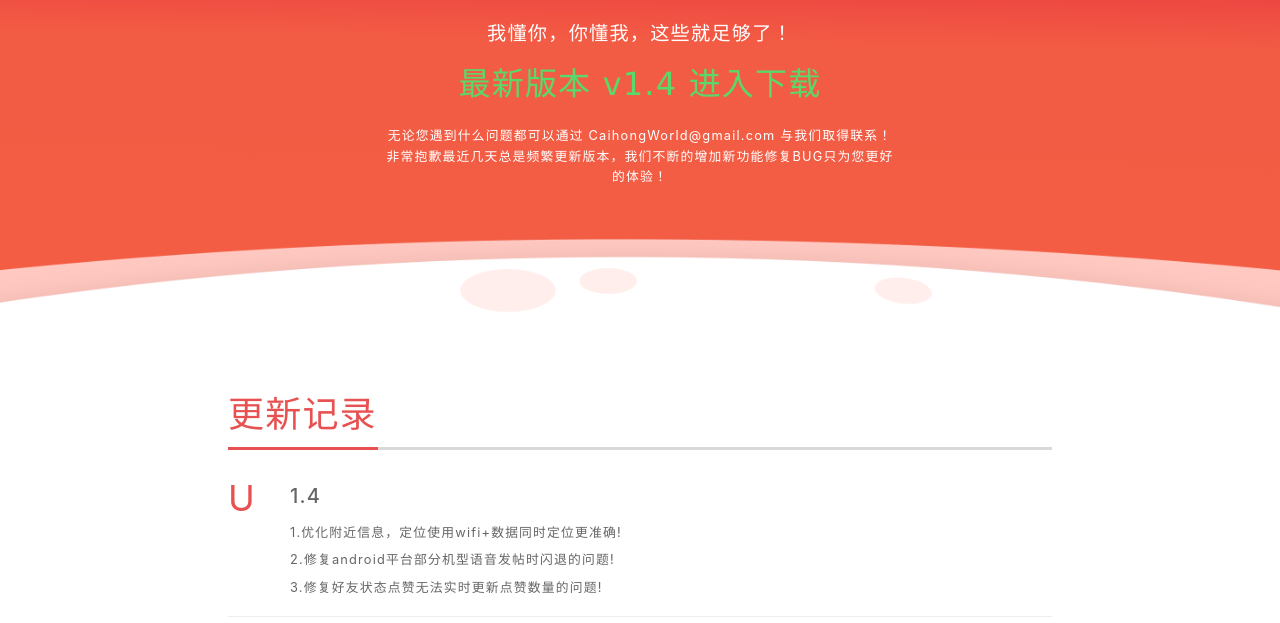
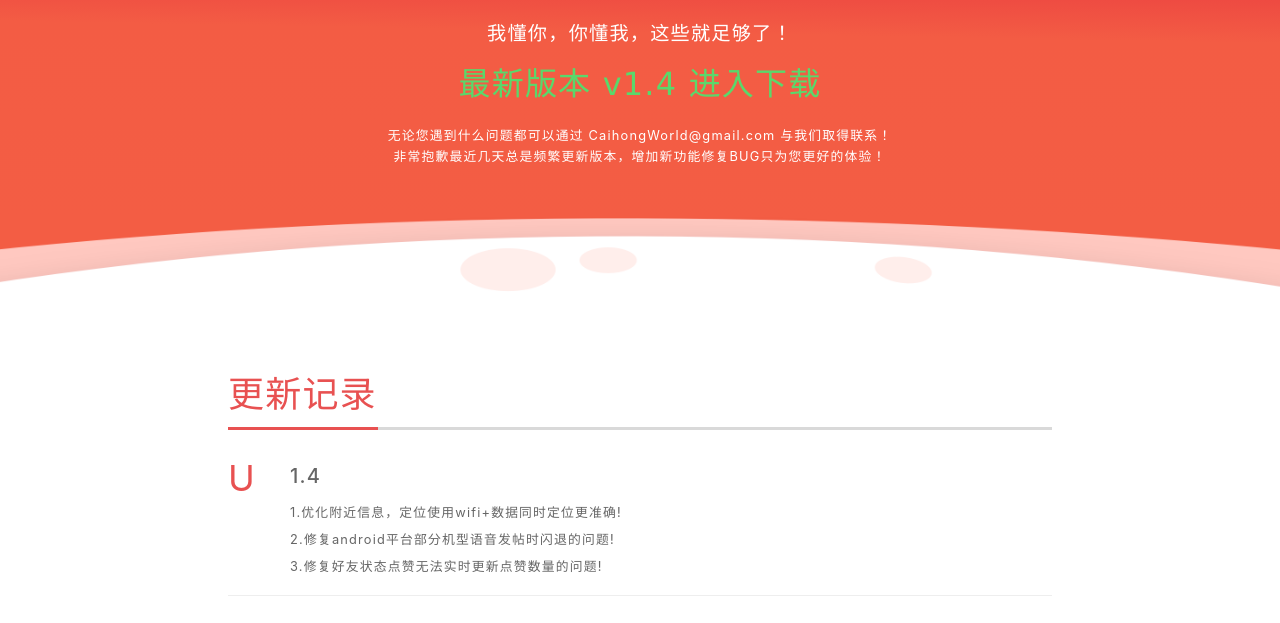
Before and after one commit to Potala8050/WEB-82501010, a plain HTML site: page docs/index.html in a window 1280 px wide. Shown: the part 145-768 px from the top of the page. Drawn offline with Linux system fonts and the light colour scheme; a script that the page names is missing.

Commit message:
docs\index.html

```diff
--- a/docs/index.html
+++ b/docs/index.html
@@ -399,7 +399,7 @@
                 -->
 				<br />
                 <p>无论您遇到什么问题都可以通过 CaihongWorld@gmail.com 与我们取得联系！</p>
-                <p>非常抱歉最近几天总是频繁更新版本，我们不断的增加新功能修复BUG只为您更好的体验！</p>
+                <p>非常抱歉最近几天总是频繁更新版本，增加新功能修复BUG只为您更好的体验！</p>
             </div>
         </div>
         <div class="sky"></div>
```
